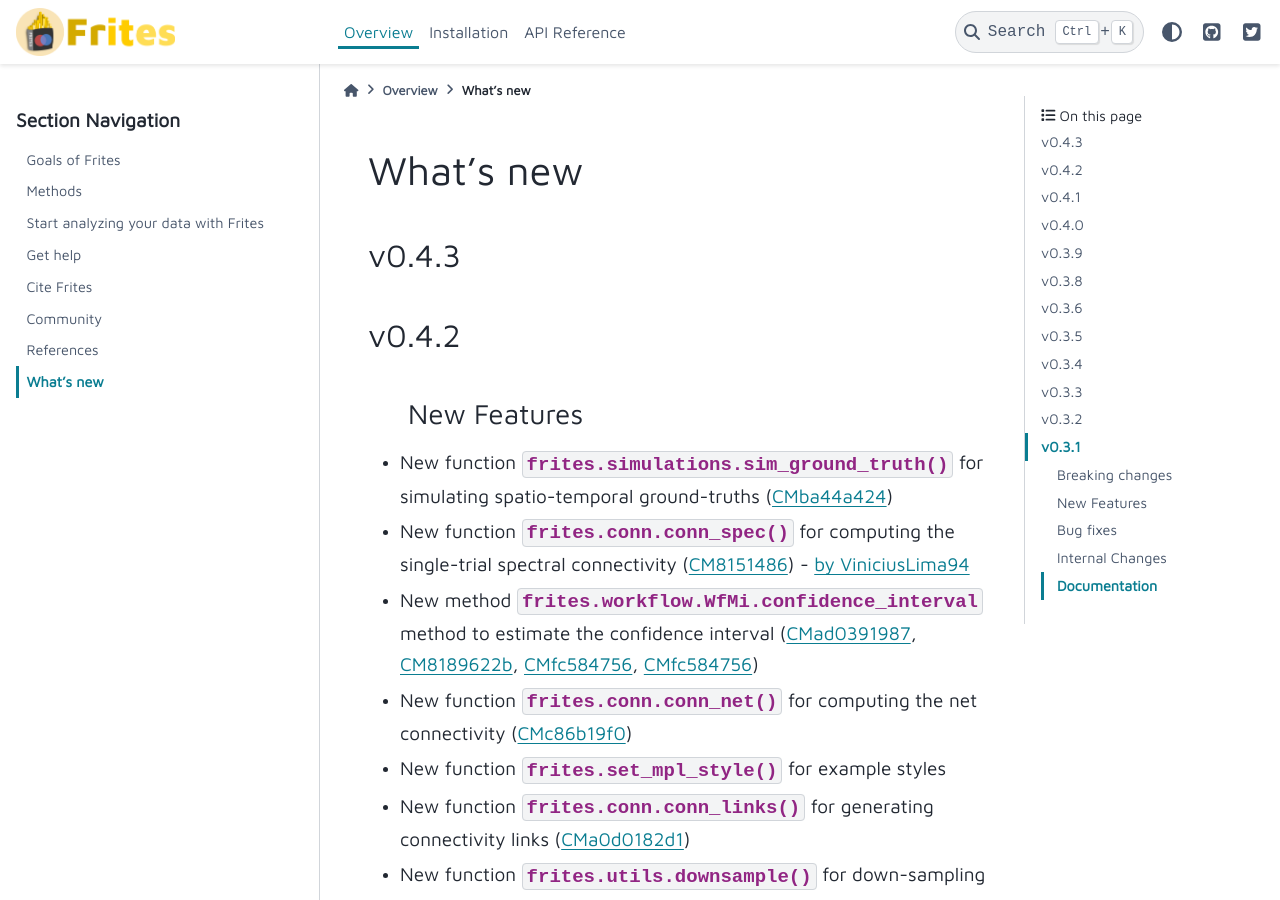
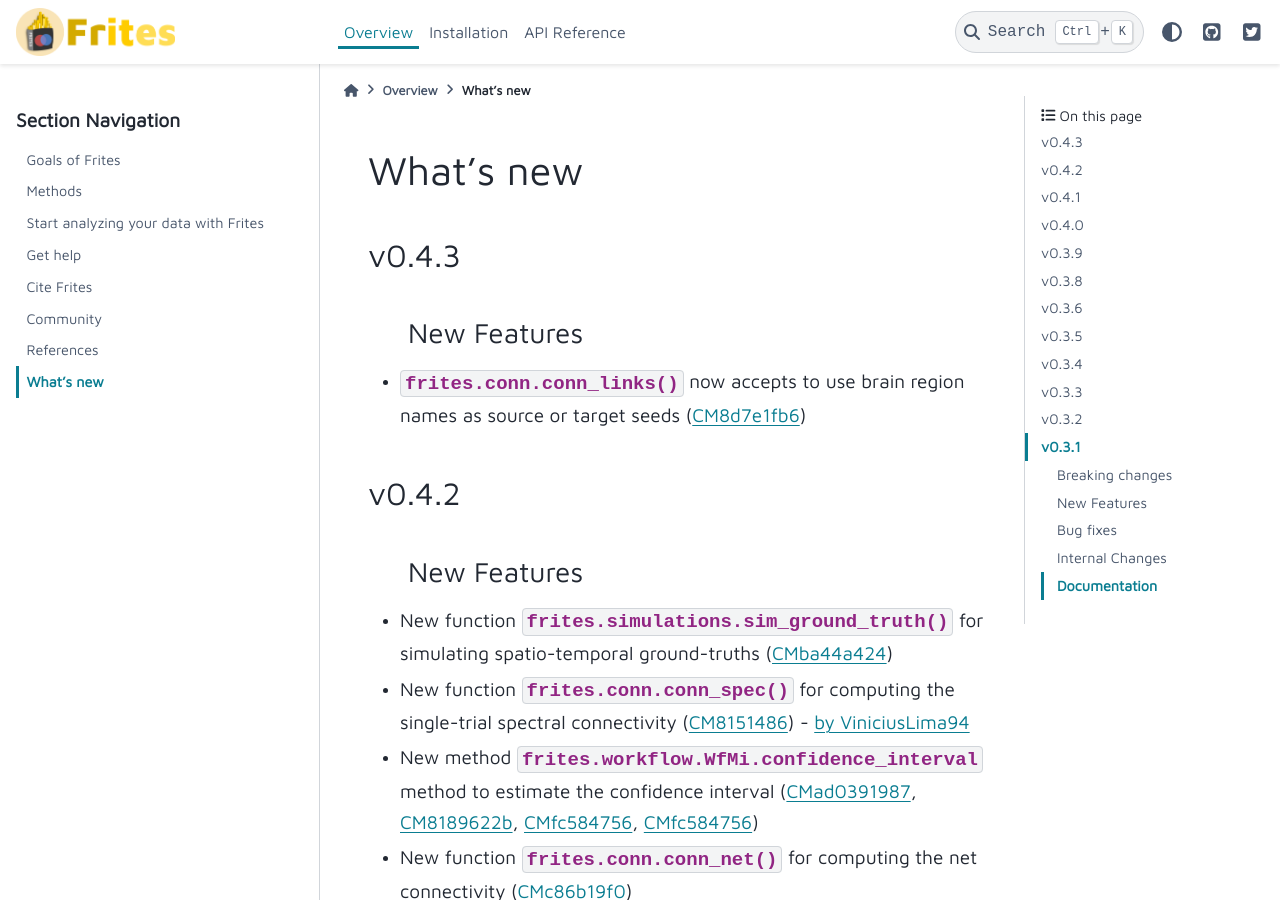
Before and after one commit to brainets/frites, a Sphinx documentation site: the page built from docs/source/overview/ovw_whatsnew.rst, in a window 1280 px wide and 900 px high. Built offline with Sphinx 7.4.7 and the PyData theme 0.15.4, drawn with Linux system fonts in a browser that asks for light colours; pages that are not in the unit, such as notebooks, are missing from menus.

Commit message:
Update whatsnew

```diff
--- a/docs/source/overview/ovw_whatsnew.rst
+++ b/docs/source/overview/ovw_whatsnew.rst
@@ -5,6 +5,10 @@ What's new
 
 v0.4.3
 ------
+
+New Features
+++++++++++++
+* :func:`frites.conn.conn_links` now accepts to use brain region names as source or target seeds (:commit:`8d7e1fb6`)
 
 v0.4.2
 ------
```
